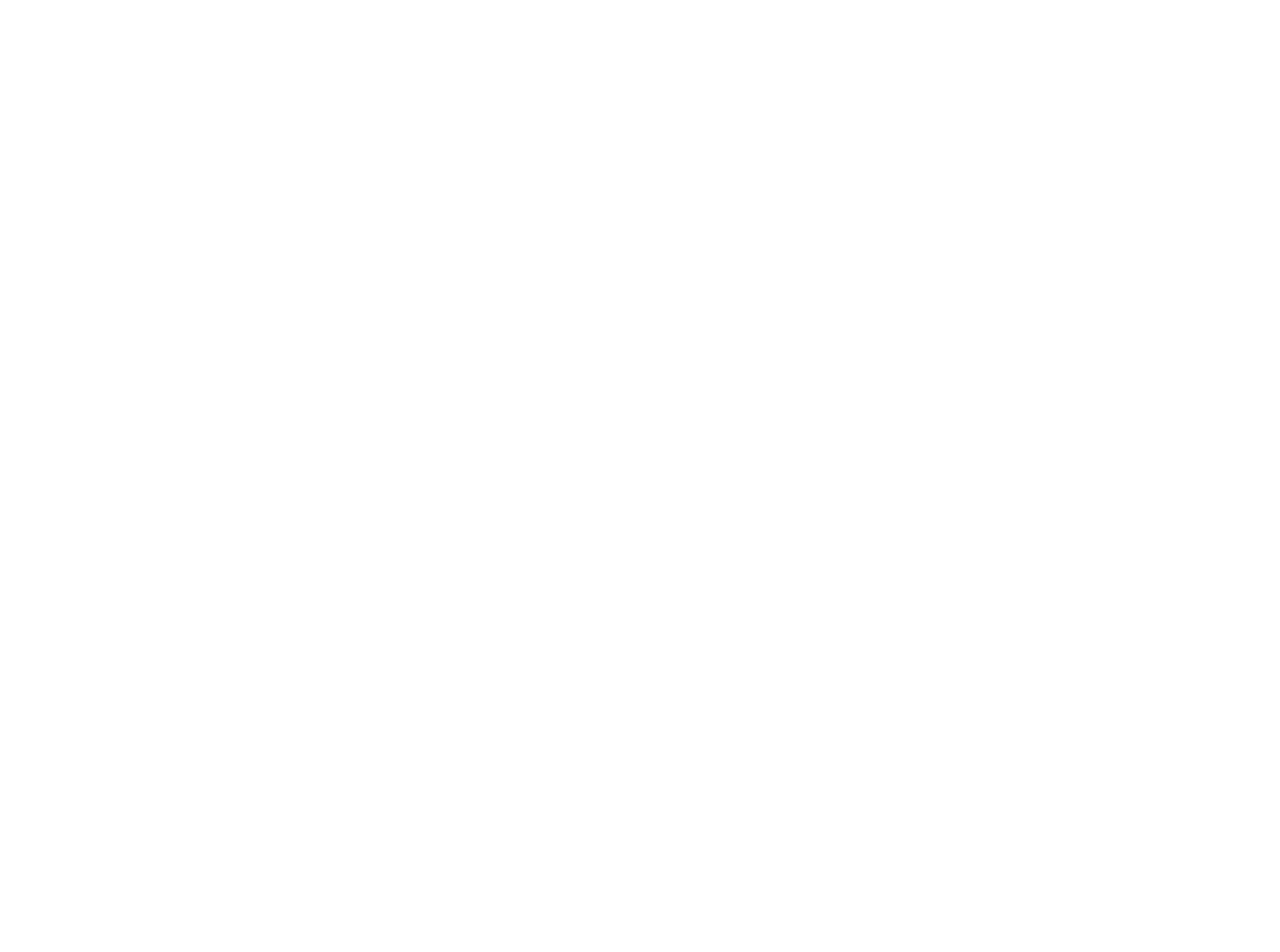
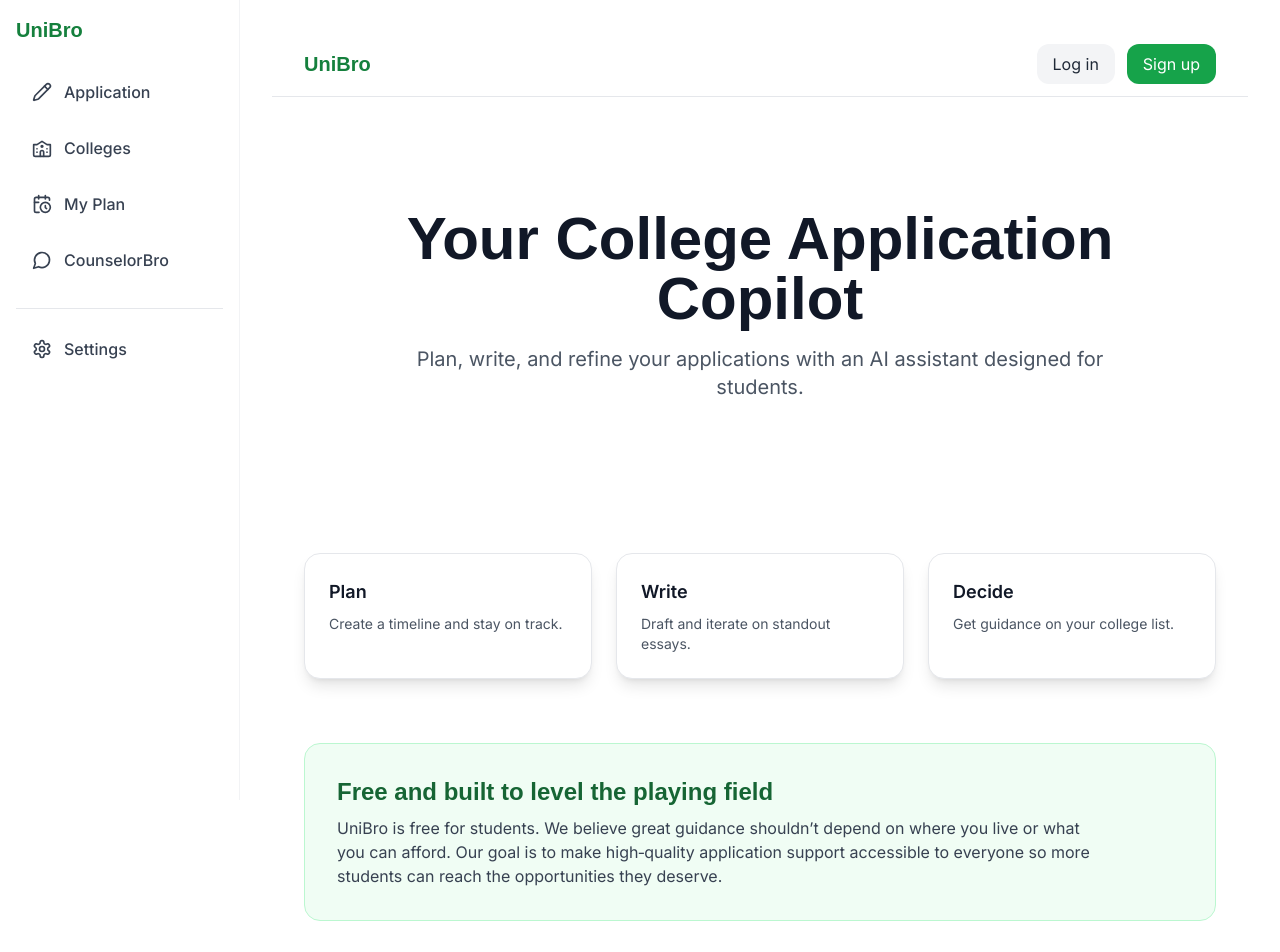
Before and after one commit to pBhambu/unibro, a Next.js app: page / in a window 1280 px wide. Before the commit this address had no page. Shown: the top 952 px of the page. Before the commit the page ends 800 px from the top, so only its background shows below. Built offline with nearby package versions, Linux system fonts and the light colour scheme; a web font is replaced by a local one.

Commit message:
Landing Page
Added home page.

```diff
--- a/app/page.tsx
+++ b/app/page.tsx
@@ -1,5 +1,60 @@
-import { redirect } from "next/navigation";
+"use client";
+import Link from "next/link";
 
 export default function Page() {
-  redirect("/application");
+  return (
+    <div className="min-h-screen bg-white dark:bg-gray-900 text-gray-900 dark:text-gray-100">
+      <header className="border-b border-gray-200 dark:border-gray-800">
+        <div className="max-w-6xl mx-auto px-4 sm:px-6 lg:px-8 h-16 flex items-center justify-between">
+          <div className="font-bold text-xl text-green-700 dark:text-green-400 font-title">UniBro</div>
+          <div className="flex items-center gap-3">
+            <Link href="/application" className="px-4 py-2 rounded-xl bg-gray-100 text-gray-800 hover:bg-gray-200 dark:bg-gray-800 dark:text-gray-200 dark:hover:bg-gray-700">
+              Log in
+            </Link>
+            <Link href="/application" className="px-4 py-2 rounded-xl bg-green-600 text-white hover:bg-green-700">
+              Sign up
+            </Link>
+          </div>
+        </div>
+      </header>
+
+      <main className="max-w-6xl mx-auto px-4 sm:px-6 lg:px-8">
+        <section className="py-20 sm:py-28 text-center">
+          <h1 className="text-4xl sm:text-6xl font-extrabold mb-4 font-title">Your College Application Copilot</h1>
+          <p className="text-lg sm:text-xl text-gray-600 dark:text-gray-400 max-w-3xl mx-auto">
+            Plan, write, and refine your applications with an AI assistant designed for students.
+          </p>
+        </section>
+
+        <section className="py-10 grid grid-cols-1 sm:grid-cols-3 gap-6">
+          <div className="card-solid p-6 bg-gray-50 dark:bg-gray-800/70 border border-gray-200 dark:border-gray-700 shadow-sm">
+            <div className="text-lg font-semibold mb-2">Plan</div>
+            <p className="text-sm text-gray-600 dark:text-gray-400">Create a timeline and stay on track.</p>
+          </div>
+          <div className="card-solid p-6 bg-gray-50 dark:bg-gray-800/70 border border-gray-200 dark:border-gray-700 shadow-sm">
+            <div className="text-lg font-semibold mb-2">Write</div>
+            <p className="text-sm text-gray-600 dark:text-gray-400">Draft and iterate on standout essays.</p>
+          </div>
+          <div className="card-solid p-6 bg-gray-50 dark:bg-gray-800/70 border border-gray-200 dark:border-gray-700 shadow-sm">
+            <div className="text-lg font-semibold mb-2">Decide</div>
+            <p className="text-sm text-gray-600 dark:text-gray-400">Get guidance on your college list.</p>
+          </div>
+        </section>
+
+        <section className="py-6">
+          <div className="rounded-2xl p-6 sm:p-8 bg-green-50 dark:bg-green-900/20 border border-green-200 dark:border-green-800">
+            <h2 className="text-2xl font-bold mb-2 text-green-800 dark:text-green-300 font-title">Free and built to level the playing field</h2>
+            <p className="text-sm sm:text-base text-gray-700 dark:text-gray-300 max-w-3xl">
+              UniBro is free for students. We believe great guidance shouldn’t depend on where you live or what you can afford.
+              Our goal is to make high‑quality application support accessible to everyone so more students can reach the opportunities they deserve.
+            </p>
+          </div>
+        </section>
+      </main>
+
+      <footer className="mt-10 py-8 border-t border-gray-200 dark:border-gray-800 text-center text-sm text-gray-500 dark:text-gray-400">
+        © {new Date().getFullYear()} UniBro
+      </footer>
+    </div>
+  );
 }
--- /dev/null
+++ b/components/AppShell.tsx
@@ -0,0 +1,20 @@
+"use client";
+import { ReactNode } from "react";
+import { usePathname } from "next/navigation";
+import { Sidebar } from "@/components/Sidebar";
+
+export function AppShell({ children }: { children: ReactNode }) {
+  const pathname = usePathname();
+  const hideSidebar = pathname === "/";
+
+  if (hideSidebar) {
+    return <div className="min-h-screen">{children}</div>;
+  }
+
+  return (
+    <div className="min-h-screen flex">
+      <Sidebar />
+      <main className="flex-1 p-4 sm:p-6 lg:p-8">{children}</main>
+    </div>
+  );
+}
```
